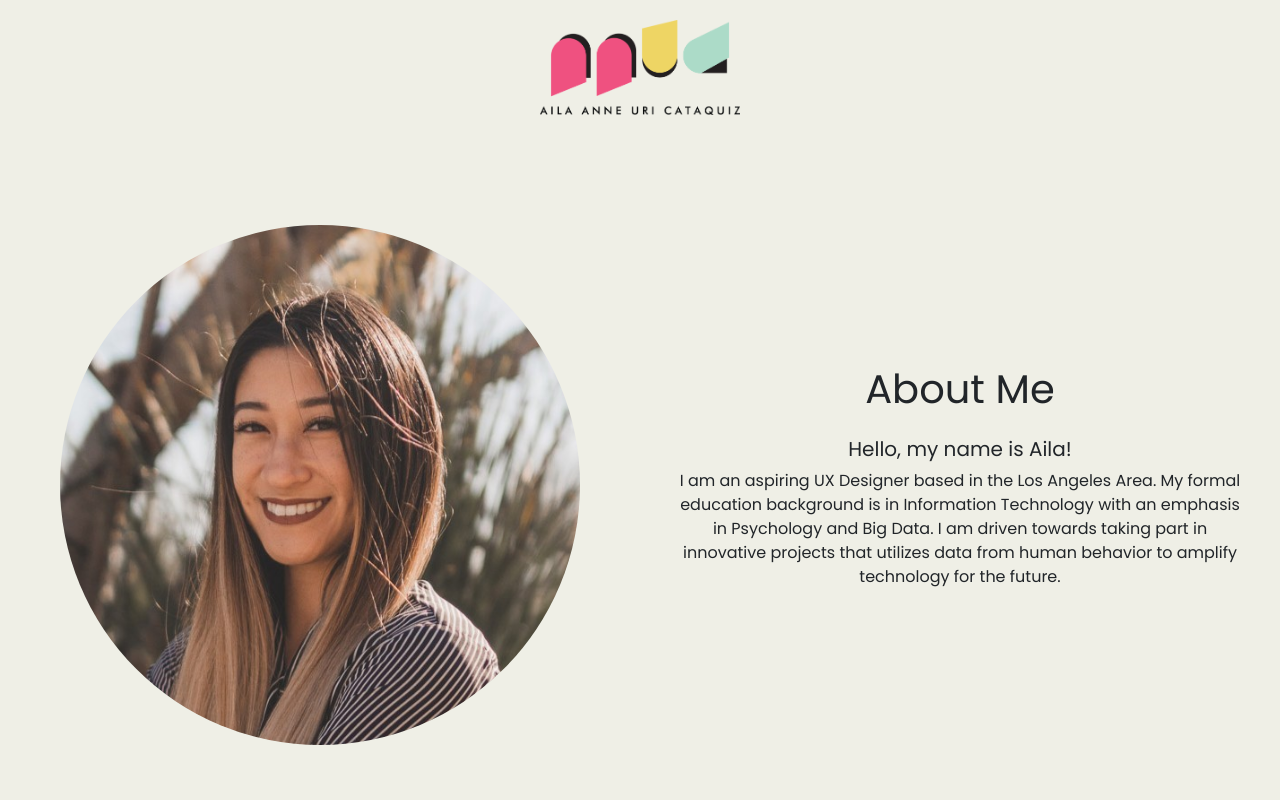
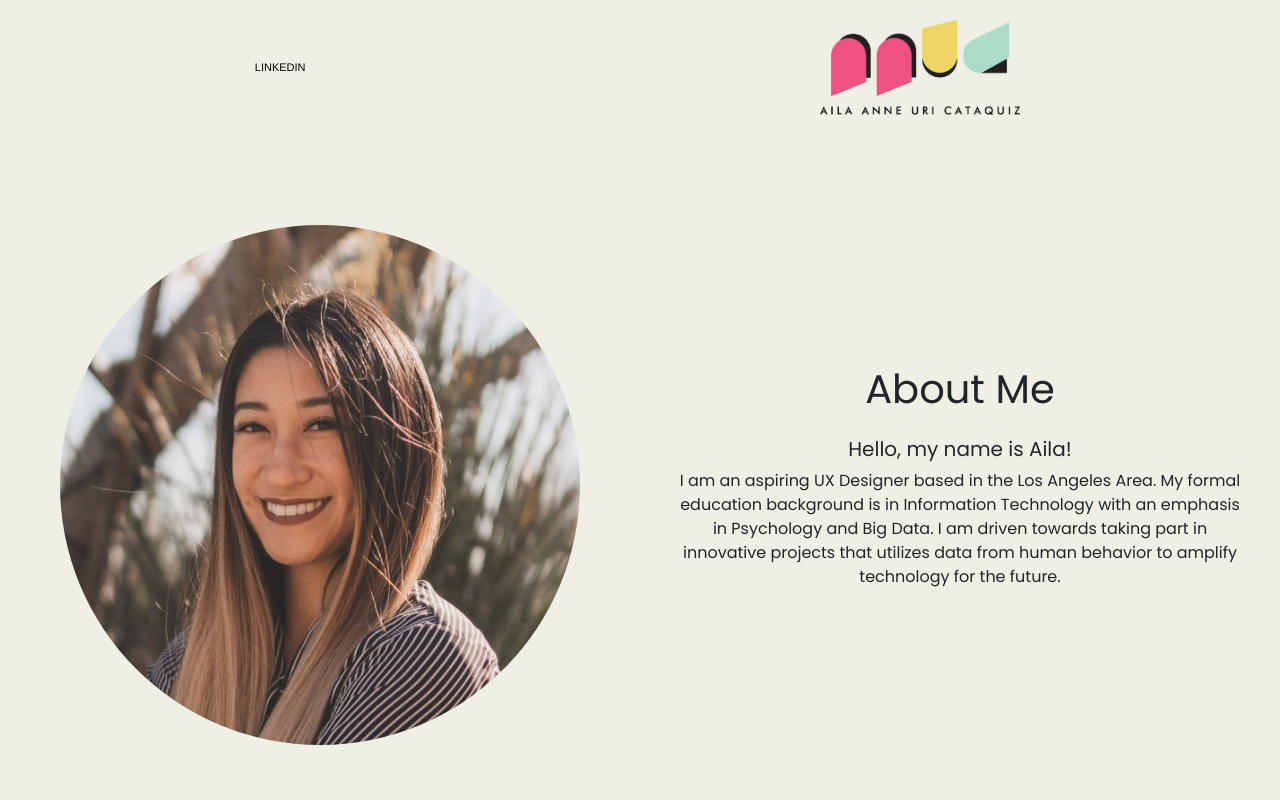
Before and after one commit to ailacataquiz/ailacataquiz.github.io, a plain HTML site: page index.html in a window 1280 px wide. Shown: the top 800 px of the page. Drawn offline with nearby package versions, Linux system fonts and the light colour scheme.

Commit message:
Add LinkedIn link

```diff
--- a/index.html
+++ b/index.html
@@ -22,7 +22,7 @@
       </div>
 
       <!-- <a href="projects.html" class="item">PROJECTS</a>    Projects Index -->
-      <!--  <a href="aboutme.html" class="item">ABOUT ME</a>   Bio/Contact Info-->
+      <a href="www.linkedin.com/in/aila-anne-cataquiz" class="item">LINKEDIN</a>  <!-- Bio/Contact Info-->
     </div>
 
     <div class="container-fluid" id="about-me">
```
